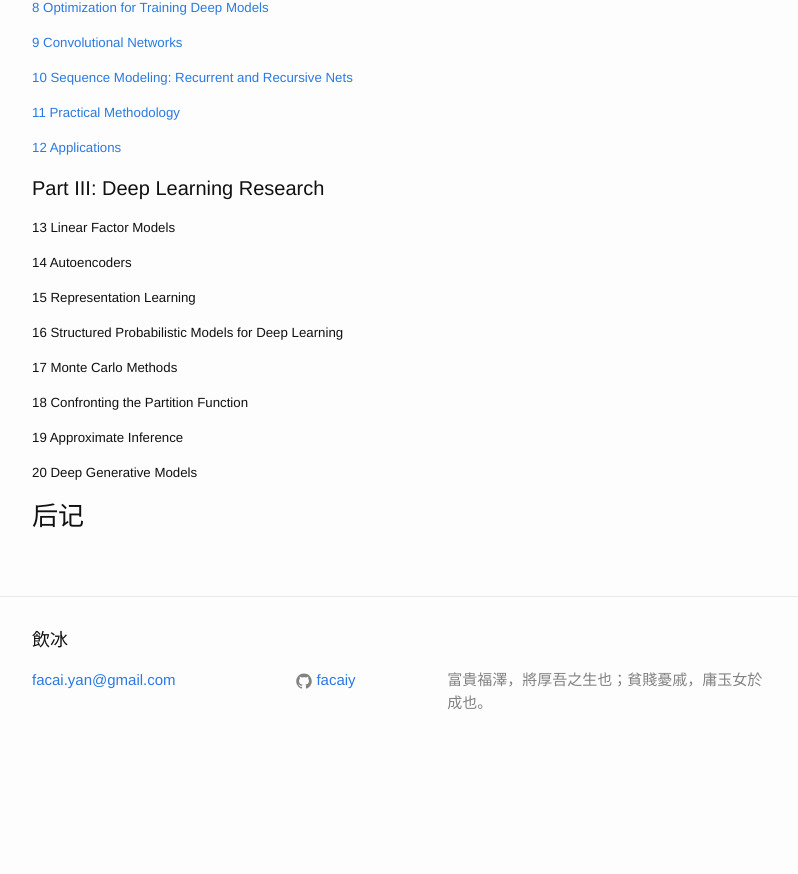
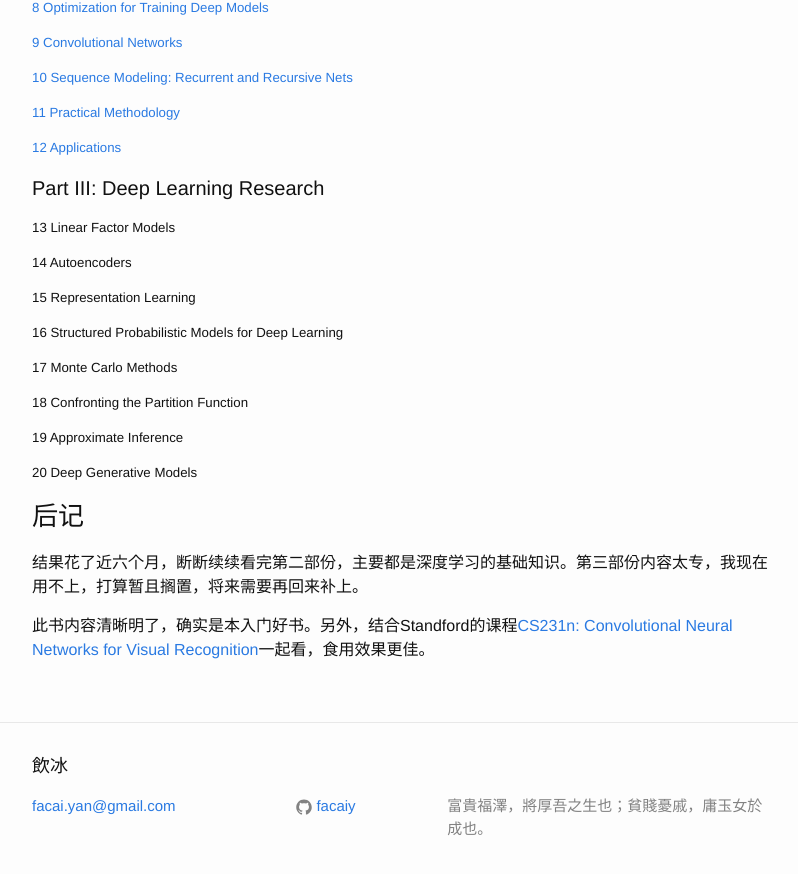
Before and after one commit to facaiy/facaiy.github.io, a Jekyll site: the page built from _posts/2017-08-05-Deep-Learning.md, in a window 1280 px wide and 900 px high, scrolled down 779 px. Shown: the top 874 px of the window, without its empty margins (238-1036 px from the left). Built offline with Jekyll 4.4.1, drawn with Linux system fonts in a browser that asks for light colours; comment, search, counter and statistics services are not loaded; before the commit the page ends 1553 px from its top, so only the background shows below that; some of the changed lines change nothing that is shown; some of the changed text lies outside the part shown.

Commit message:
DNN: 完成第二部份

```diff
--- a/_posts/2017-08-05-Deep-Learning.md
+++ b/_posts/2017-08-05-Deep-Learning.md
@@ -4,10 +4,10 @@ title: "笔记：Deep Learning"
 description: ""
 category: tech
 tags: []
-modify: 2018-02-27 20:27:29
+modify: 2018-03-05 08:59:26
 ---
 
-update: 2018-02-27
+update: 2018-03-05
 
 
 最近在用tensorflow做深度学习方面的工作，总有「书到用时方恨少」之感。虽然研究生时上过两门相关课程，但均是浅尝辙止。这回和冬博士讨教，他推荐了[Deep Learning](http://www.deeplearningbook.org)这本书，于是打算认真研读下。
@@ -65,3 +65,7 @@ update: 2018-02-27
 
 
 ### 后记
+
+结果花了近六个月，断断续续看完第二部份，主要都是深度学习的基础知识。第三部份内容太专，我现在用不上，打算暂且搁置，将来需要再回来补上。
+
+此书内容清晰明了，确实是本入门好书。另外，结合Standford的课程[CS231n: Convolutional Neural Networks for Visual Recognition](http://cs231n.stanford.edu/)一起看，食用效果更佳。
```
